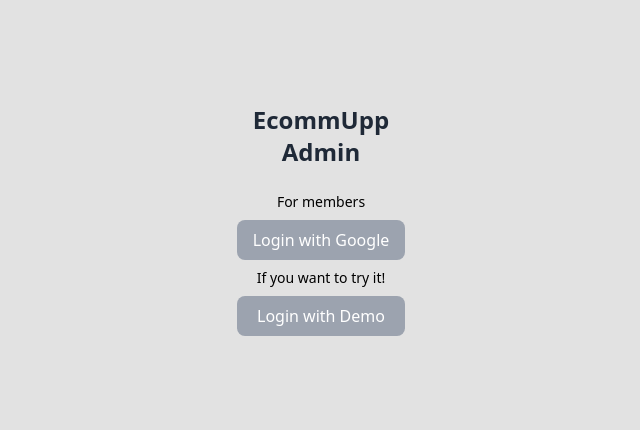
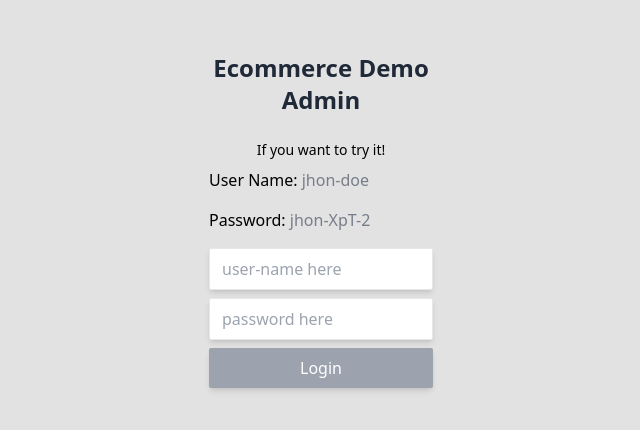
Before and after one commit to juansesu3/Demo-Ecommerce-Admin, a Next.js app: page / in a window 1280 px wide. Shown: the part 180-610 px from the top of the page, without its empty margins (319-959 px from the left). Built offline with nearby package versions, Linux system fonts and the light colour scheme; no server answers.

Commit message:
(FEATURE(JWT Strategy, Custom login))

```diff
--- a/components/Layout.js
+++ b/components/Layout.js
@@ -2,34 +2,77 @@ import Nav from "@/components/Nav";
 import { useSession, signIn, signOut } from "next-auth/react";
 import { useState } from "react";
 import Logo from "./Logo";
+import { useRouter } from "next/router";
 
 export default function Layout({ children }) {
   const [showNav, setShowNav] = useState();
   const { data: session } = useSession();
+  const [userName, setUserName] = useState("");
+  const [password, setPassword] = useState("");
+  const [error, setError] = useState(false);
+  const router = useRouter();
+
+  const handleSignInCredentials = async (e) => {
+    e.preventDefault();
+    try {
+      const result = await signIn("credentials", {
+        redirect: false,
+        userName,
+        password,
+      });
+
+      if (result.error) {
+        setError(true);
+        console.log(error);
+        return;
+      }
+      router.replace("/");
+    } catch (error) {
+      console.log(error);
+    }
+  };
 
   if (!session) {
     return (
       <div className="bg-bgGray w-screen h-screen flex items-center">
         <div className="text-center m-auto  flex flex-col justify-center items-center gap-2">
           <h1 className="text-2xl font-semibold">
-            EcommUpp <br /> Admin
+            Ecommerce Demo <br /> Admin
           </h1>
-
-          <p className="text-sm">For members</p>
-          <button
-            onClick={() => signIn("google")}
-            className="bg-gray-400 p-2 px-4 w-full text-white font-medium rounded-lg"
-          >
-            Login with Google
-          </button>
-          <p className="text-sm">If you want to try it!</p>
-          <a
-            href="https://example.com/"
-            target="_blank"
-            className="bg-gray-400 p-2 px-4 w-full text-white font-medium rounded-lg"
-          >
-            Login with Demo
-          </a>
+          <form className="w-56">
+            <p className="text-sm">If you want to try it!</p>
+            <span className=" flex flex-col gap-4 mb-4 text-start my-2">
+              <span>
+                User Name:{" "}
+                <b className=" text-gray-500/90 font-medium ">jhon-doe</b>
+              </span>
+              <span>
+                Password:{" "}
+                <b className=" text-gray-500/90 font-medium">jhon-XpT-2</b>
+              </span>
+            </span>
+            <input
+              className="shadow-md"
+              type="text"
+              value={userName}
+              onChange={(ev) => setUserName(ev.target.value)}
+              placeholder="user-name here"
+            />
+            <input
+              className="shadow-md"
+              type="password"
+              value={password}
+              onChange={(ev) => setPassword(ev.target.value)}
+              placeholder="password here"
+            />
+            <button
+              type="button"
+              onClick={handleSignInCredentials}
+              className="bg-gray-400 p-2 px-4 w-full text-white font-medium rounded-sm shadow-md"
+            >
+              Login
+            </button>
+          </form>
         </div>
       </div>
     );
--- /dev/null
+++ b/components/Register.js
@@ -0,0 +1,72 @@
+import axios from "axios";
+import { useRouter } from "next/router";
+import React, { useState } from "react";
+
+const Register = () => {
+  const [image, setImage] = useState("");
+  const [email, setEmail] = useState("");
+  const [password, setPassword] = useState("");
+  const [userName, setUserName] = useState("");
+  const [error, setError] = useState(false);
+  const router = useRouter();
+  console.log(image, email, password, userName);
+  const handleSubmit = async (ev) => {
+    ev.preventDefault();
+    const data = { userName, email, password, image };
+    if (!userName || !email || !password || !image) {
+      setError(true);
+      return;
+    }
+    try {
+      await axios.post("/api/register", data);
+      router.push("/");
+    } catch (error) {
+      console.log("Error during registration: ", error);
+    }
+  };
+  return (
+    <div className="flex justify-center items-center mt-52">
+      {" "}
+      <form onSubmit={handleSubmit} className="flex flex-col  gap-3">
+        <input
+          type="text"
+          value={image}
+          onChange={(ev) => setImage(ev.target.value)}
+          placeholder="image URL"
+        />
+        <input
+          type="text"
+          value={userName}
+          onChange={(ev) => setUserName(ev.target.value)}
+          placeholder="user-name"
+        />
+        <input
+          type="text"
+          value={email}
+          onChange={(ev) => setEmail(ev.target.value)}
+          placeholder="email"
+        />
+        <input
+          type="text"
+          value={password}
+          onChange={(ev) => setPassword(ev.target.value)}
+          placeholder="password"
+        />
+        <button
+          type="submit"
+          href={"https://e-commerce-admin-kappa.vercel.app/"}
+          className="bg-gray-700 p-2 px-4 rounded-md text-primary font-medium shadow-md"
+        >
+          Register
+        </button>
+        {error && (
+          <div className="bg-red-500 text-white rounded-md px-2 text-center">
+            All fields are necessary
+          </div>
+        )}
+      </form>
+    </div>
+  );
+};
+
+export default Register;
--- /dev/null
+++ b/models/user.js
@@ -0,0 +1,14 @@
+import { Schema, model, models } from "mongoose";
+
+const UserSchema = new Schema(
+  {
+    image: { type: String, required: true, unique: true },
+    userName: { type: String, required: true, unique: true },
+    email: { type: String, required: true, unique: true },
+    password: { type: String, required: true },
+  },
+  {
+    timestamps: true,
+  }
+);
+export const User = models.User || model("User", UserSchema);
--- a/package.json
+++ b/package.json
@@ -13,6 +13,7 @@
     "@next-auth/mongodb-adapter": "^1.1.3",
     "autoprefixer": "^10.4.14",
     "axios": "^1.3.6",
+    "bcryptjs": "^2.4.3",
     "date-fns": "^2.30.0",
     "eslint": "8.39.0",
     "eslint-config-next": "13.3.1",
--- a/pages/api/auth/[...nextauth].js
+++ b/pages/api/auth/[...nextauth].js
@@ -1,35 +1,44 @@
-import clientPromise from "@/lib/mongodb";
 import { mongooseConnect } from "@/lib/mongoose";
-import { Admin } from "@/models/Admin";
-import { MongoDBAdapter } from "@next-auth/mongodb-adapter";
+import { User } from "@/models/user";
 import NextAuth, { getServerSession } from "next-auth";
-import GoogleProvider from "next-auth/providers/google";
+import CredentialsProvider from "next-auth/providers/credentials";
+import bcrypt from "bcryptjs";
 
-const isAdminEmail = async (email) => {
-  //return true
-  mongooseConnect();
-  return !!(await Admin.findOne({ email }));
+const isAdminEmails = async (email) => {
+  return !!(await User.findOne({ email }));
 };
 
 export const authOptions = {
-  secret : process.env.SECRET,
   providers: [
-    // OAuth authentication providers...
-    GoogleProvider({
-      clientId: process.env.GOOGLE_ID,
-      clientSecret: process.env.GOOGLE_SECRET,
+    CredentialsProvider({
+      name: "credentials",
+      credentials: {},
+      async authorize(credentials) {
+        const { userName, password } = credentials;
+
+        try {
+          await mongooseConnect();
+          const user = await User.findOne({ userName });
+          if (!user) {
+            return null;
+          }
+          const passwordMatch = await bcrypt.compare(password, user.password);
+          if (!passwordMatch) {
+            return null;
+          }
+          return user;
+        } catch (error) {
+          console.log(error);
+        }
+      },
     }),
   ],
-  adapter: MongoDBAdapter(clientPromise),
-  callbacks: {
-    session: async ({ session, token, user }) => {
-
-      if (await isAdminEmail(session?.user?.email)) {
-        return session;
-      } else {
-        return false;
-      }
-    },
+  session: {
+    strategy: "jwt",
+  },
+  secret: process.env.NEXTAUTH_SECRET,
+  pages: {
+    signIn: "/",
   },
 };
 
@@ -38,9 +47,9 @@ export default NextAuth(authOptions);
 export const isAdminRequest = async (req, res) => {
   const session = await getServerSession(req, res, authOptions);
 
-  if (!(await isAdminEmail(session?.user?.email))) {
+  if (!(await isAdminEmails(session?.user?.email))) {
     res.status(401);
     res.end();
-    throw "not an admin";
+    throw "Not an admin";
   }
 };
--- /dev/null
+++ b/pages/api/register.js
@@ -0,0 +1,33 @@
+import { mongooseConnect } from "@/lib/mongoose";
+import { User } from "@/models/user";
+import bcrypt from "bcryptjs";
+import { isAdminRequest } from "./auth/[...nextauth]";
+
+const handle = async (req, res) => {
+  await mongooseConnect();
+
+  const { method } = req;
+
+  if (method === "GET") {
+    if (req.query?.id) {
+      res.json(await User.findOne({ _id: req.query.id }));
+    } else {
+      res.json(await User.find());
+    }
+  }
+
+  if (method === "POST") {
+    const { userName, email, password, image } = req.body;
+    const hashedPassword = await bcrypt.hash(password, 10);
+    console.log(req.body);
+    const userDoc = await User.create({
+      userName,
+      email,
+      password: hashedPassword,
+      image,
+    });
+    res.json(userDoc);
+  }
+};
+
+export default handle;
--- /dev/null
+++ b/pages/register.js
@@ -0,0 +1,13 @@
+import Register from "@/components/Register";
+import React from "react";
+
+const register = () => {
+  return (
+    <div>
+      {" "}
+      <Register />
+    </div>
+  );
+};
+
+export default register;
```
Also changed, not shown: 1 other file (tests, documents, lock files or other folders).
